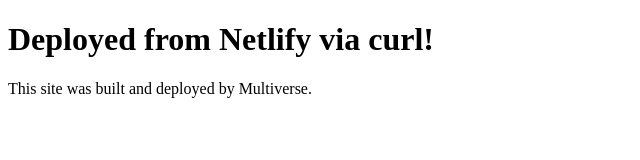
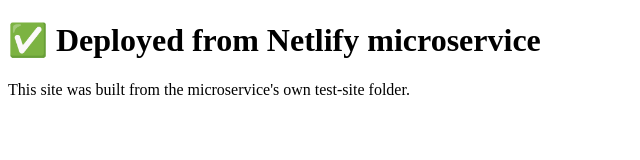
Before and after one commit to tedcharles111/raman-deployer, a website: page test-site/index.html in a window 1280 px wide. Shown: the whole page, without its empty margins (0-640 px from the left). Drawn offline with Linux system fonts and the light colour scheme.

Commit message:
Add test-site for deployment testing

```diff
--- a/test-site/index.html
+++ b/test-site/index.html
@@ -1,8 +1,8 @@
 <!DOCTYPE html>
 <html>
-<head><title>Multiverse Test</title></head>
+<head><title>Netlify Test</title></head>
 <body>
-<h1>Deployed from Netlify via curl!</h1>
-<p>This site was built and deployed by Multiverse.</p>
+<h1>✅ Deployed from Netlify microservice</h1>
+<p>This site was built from the microservice's own test-site folder.</p>
 </body>
 </html>
```
